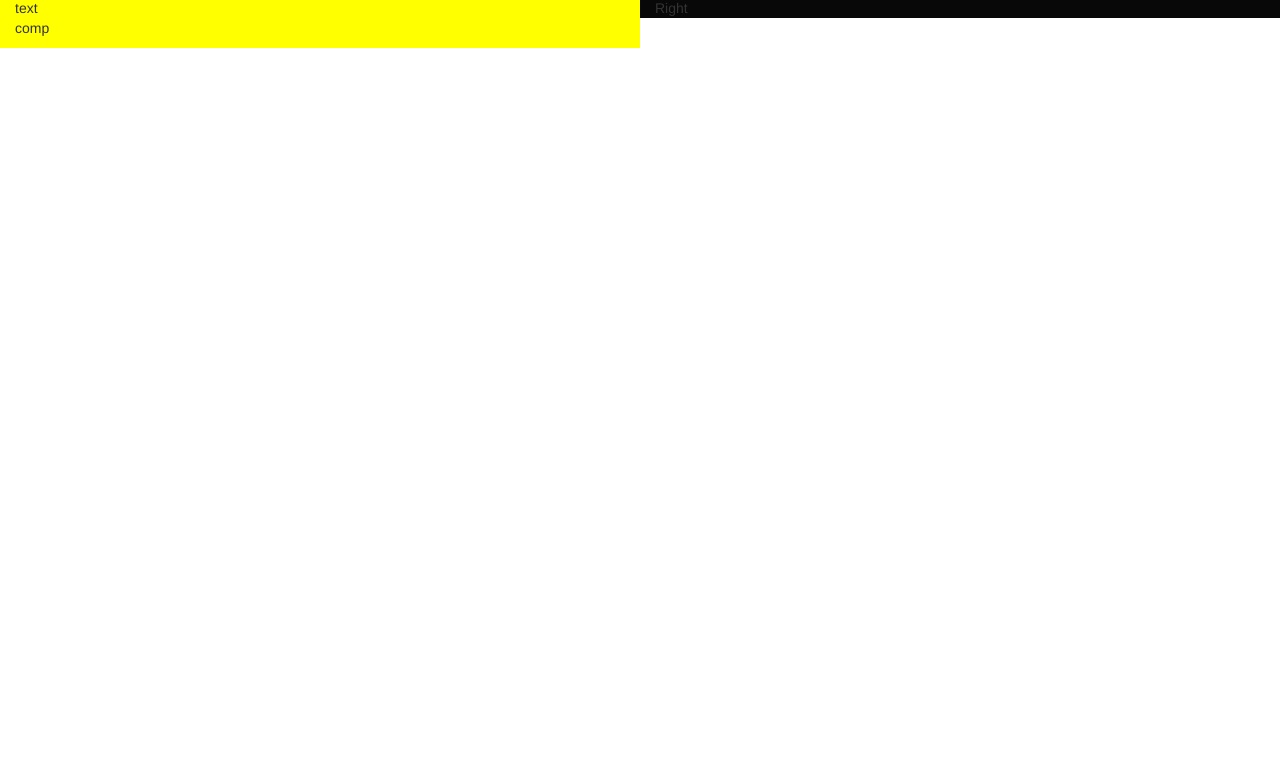
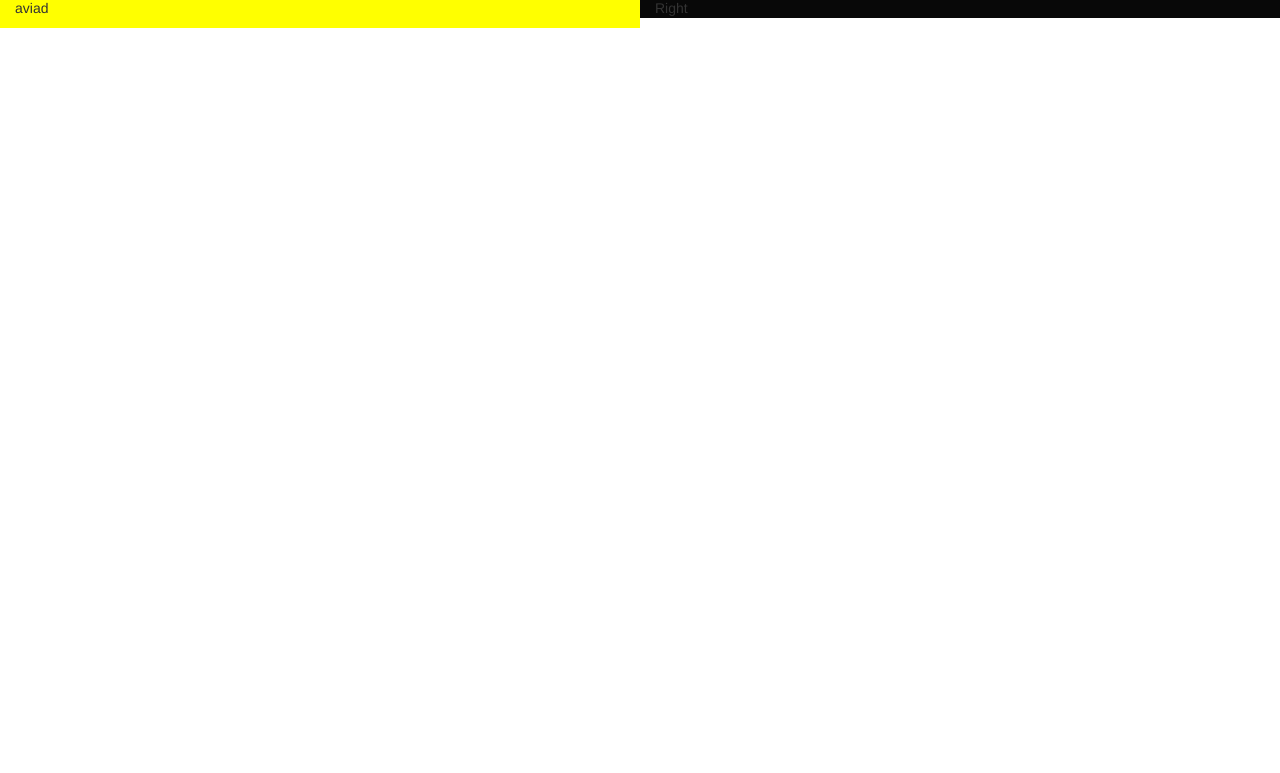
Before and after one commit to aviadhahami/como, a website: page app/index.html in a window 1280 px wide. Shown: the part 78-851 px from the top of the page. Drawn offline with nearby package versions, Linux system fonts and the light colour scheme; some packages are replaced by stand-ins of ours; files that its build step writes are made by us from their sources; files whose address does not match are found by name.

Commit message:
:relaxed: Components work, lets go!

```diff
--- a/app/components/AppEditor/AppEditor.html
+++ b/app/components/AppEditor/AppEditor.html
@@ -1 +1 @@
-<p>comp</p>
+<p>{{compCtrl.data.name}}</p>
--- a/app/components/AppEditor/AppEditor.js
+++ b/app/components/AppEditor/AppEditor.js
@@ -4,12 +4,14 @@
 'use strict';
 
 function AppEditorController(){
-	alert(233);
-};
+	console.log(this);
+}
 
 angular.module('comoApp').component('appEditor', {
-	templateUrl: './AppEditor.html',
+	templateUrl: './../../components/AppEditor/AppEditor.html',
 	controller: AppEditorController,
+	controllerAs:'compCtrl',
 	bindings: {
+		data:'<', // One way binding
 	}
 });
--- a/app/scripts/controllers/main.js
+++ b/app/scripts/controllers/main.js
@@ -9,9 +9,5 @@
  */
 angular.module('comoApp')
   .controller('MainCtrl', function () {
-    this.awesomeThings = [
-      'HTML5 Boilerplate',
-      'AngularJS',
-      'Karma'
-    ];
+  	this.dummy = {name:'aviad'}
   });
--- a/app/views/main.html
+++ b/app/views/main.html
@@ -1,6 +1,6 @@
 <div class="row height-100 max-width margin-auto">
     <div class="col-md-6 " style="background-color: yellow;">
-       text <app-editor />
+       <app-editor data="main.dummy"/>
     </div>
     <div class="col-md-6 " style="background-color: #080808;">
         Right
```
